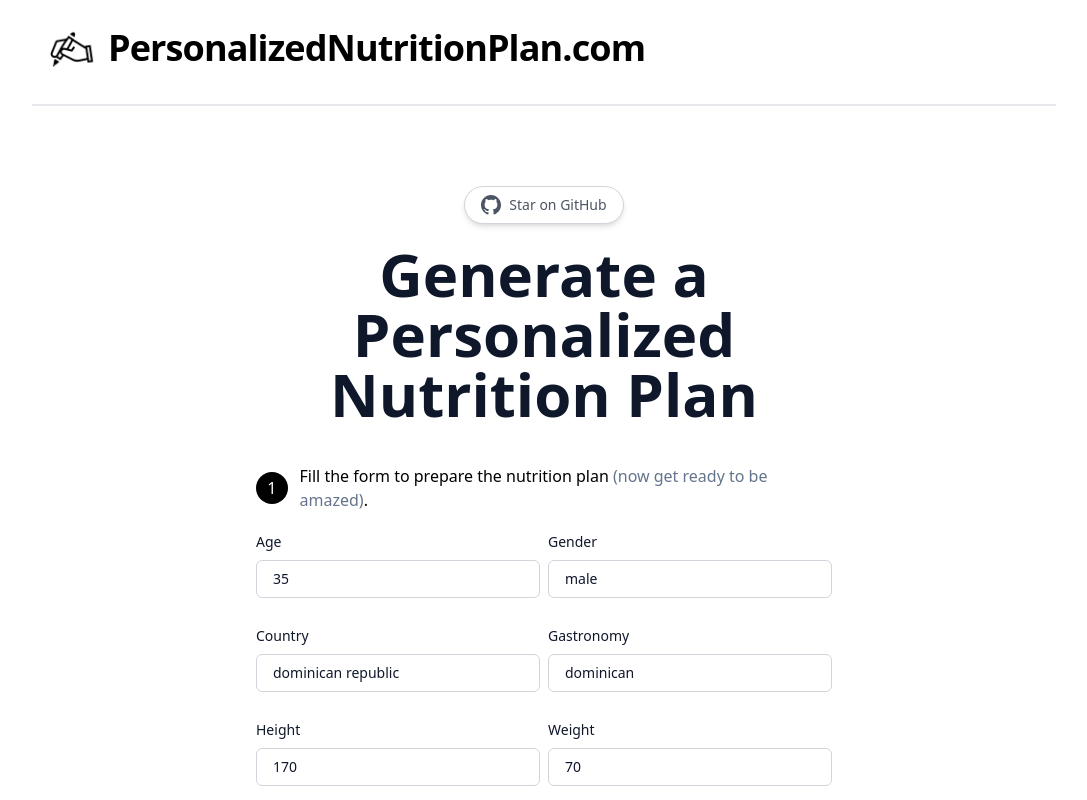
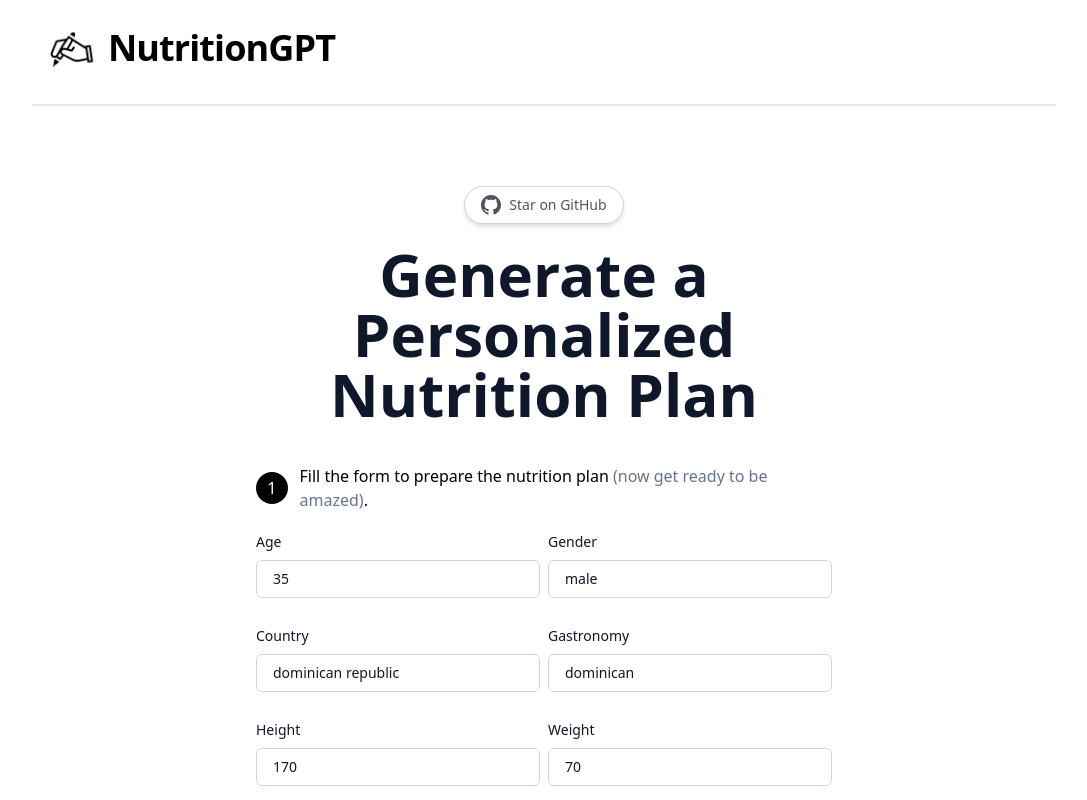
Before and after one commit to ryarturogi/get-personalized-nutrition-web, a Next.js app: page / in a window 1280 px wide. Shown: the top 800 px of the page, without its empty margins (96-1183 px from the left). Built offline with nearby package versions, Linux system fonts and the light colour scheme.

Commit message:
✨ Rename header title from PersonalizedNutritionPlan.com to NutritionGPT

```diff
--- a/components/Header.tsx
+++ b/components/Header.tsx
@@ -13,7 +13,7 @@ export default function Header() {
           height={32}
         />
         <h1 className='ml-2 text-2xl font-bold tracking-tight sm:text-4xl'>
-          PersonalizedNutritionPlan.com
+          NutritionGPT
         </h1>
       </Link>
     </header>
```
